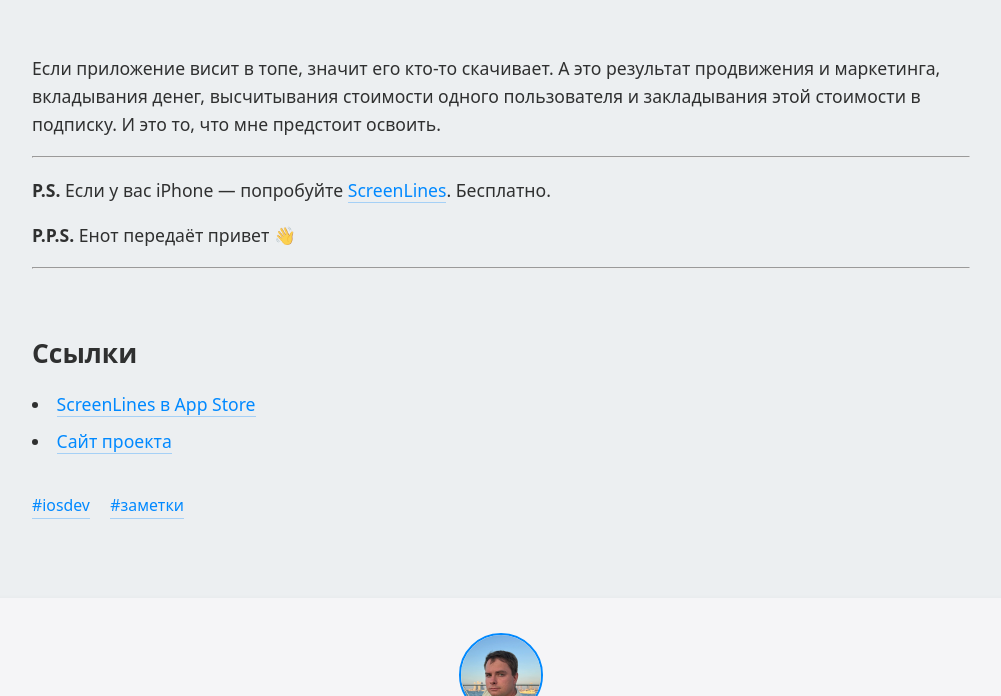
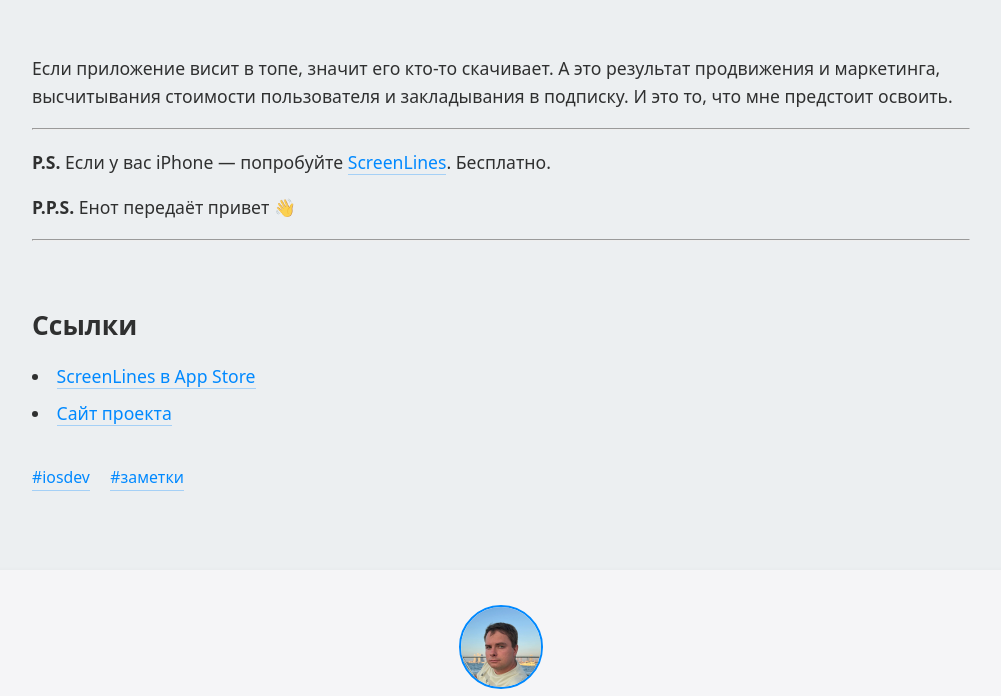
Before and after one commit to artembolotov/artembolotov.github.io, a Jekyll site: the page built from blog/_posts/2025-08-10-screenlines.md, in a window 1280 px wide and 900 px high, scrolled down 8500 px, cut to the strip 204-900 px from the top of the window. Shown: the whole strip, without its empty margins (139-1140 px from the left). Built offline with Jekyll 4.4.1, drawn with Linux system fonts in a browser that asks for light colours.

Commit message:
Update 2025-08-10-screenlines.md

```diff
--- a/blog/_posts/2025-08-10-screenlines.md
+++ b/blog/_posts/2025-08-10-screenlines.md
@@ -171,7 +171,7 @@ marketing_4.png
 {% endcapture %}
 {% include gallery.html images=gallery_marketing %}
 
-Если приложение висит в топе, значит его кто-то скачивает. А это результат продвижения и маркетинга, вкладывания денег, высчитывания стоимости одного пользователя и закладывания этой стоимости в подписку. И это то, что мне предстоит освоить.
+Если приложение висит в топе, значит его кто-то скачивает. А это результат продвижения и маркетинга, высчитывания стоимости пользователя и закладывания в подписку. И это то, что мне предстоит освоить.
 
 ---
 
```
